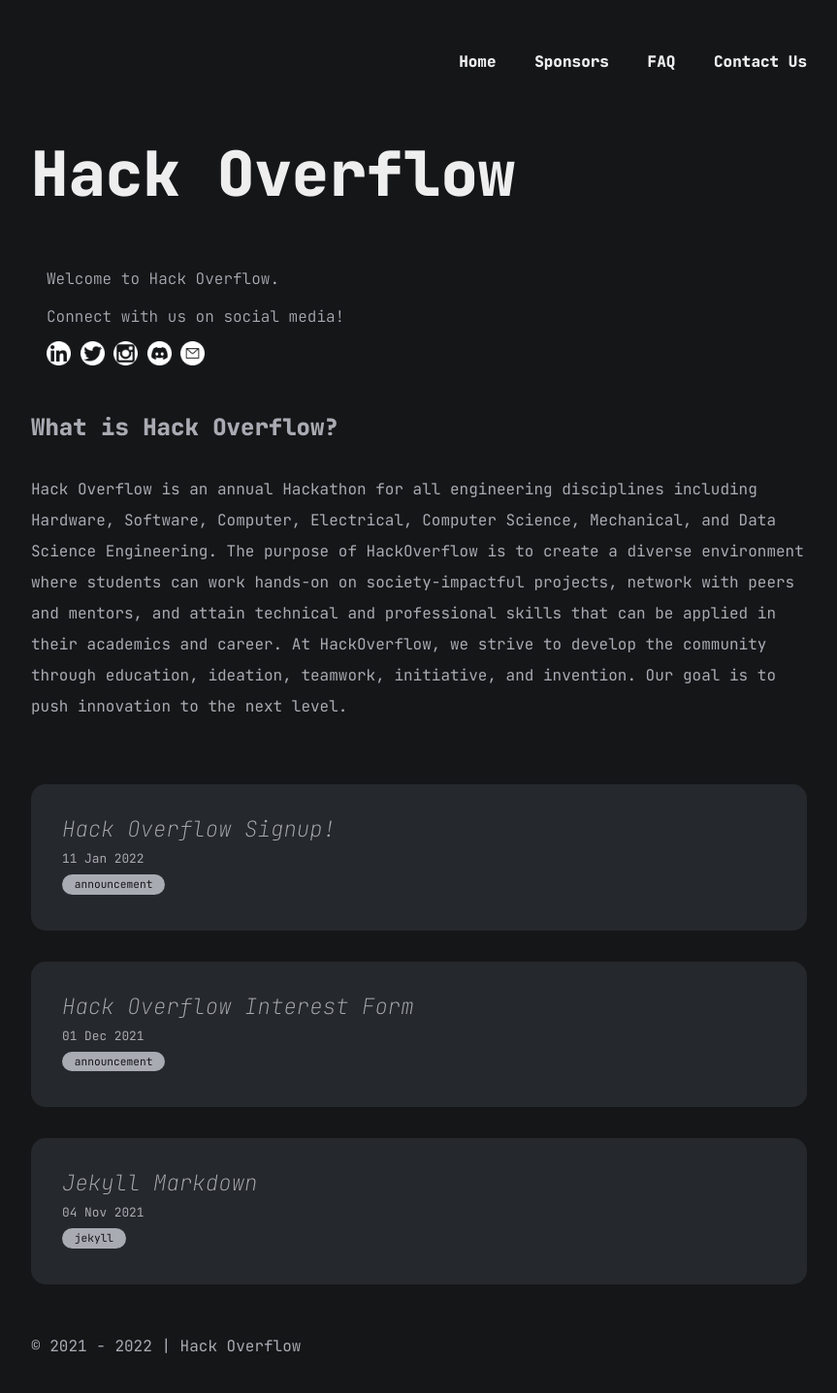
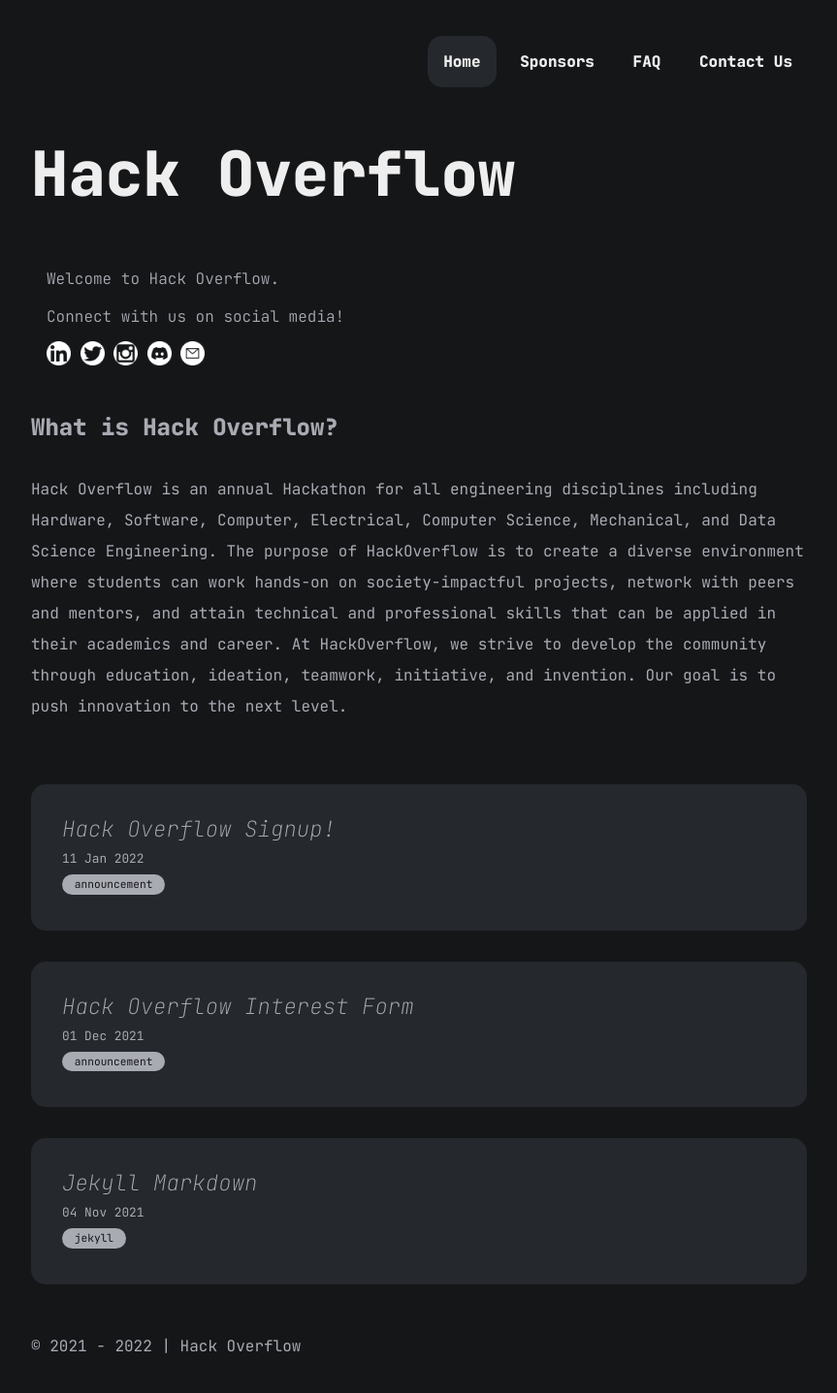
Before and after one commit to J-Souffle/T4GWebsite, a Jekyll site: the page built from index.md, in a window 1280 px wide. Shown: the whole page at 97% size, without its empty margins (208-1071 px from the left). Built offline with Jekyll 4.4.1, drawn with Linux system fonts in a browser that asks for light colours.

Commit message:
nav animation

```diff
--- a/_layouts/blog.html
+++ b/_layouts/blog.html
@@ -5,7 +5,8 @@
     <nav>
       <ul>
         {% for item in site.data.menu %}
-          <li><a href="{{item.link}}">{{item.title}}</a></li>
+          <li><a class="{% if page.url == item.link %} active{% endif %}
+            "href="{{item.link}}">{{item.title}}</a></li>
         {% endfor %}
       </ul>
     <main>
--- a/assets/css/blog.css
+++ b/assets/css/blog.css
@@ -57,14 +57,29 @@ nav ul li { /*list item */
   display: inline-block;
 }
 nav ul li a { /*individual menu item styling */
-  padding-left: 30px;
+  padding-left: 15px;
+  padding-right: 15px;
   text-decoration: none;
   text-align: center;
   color: #EEEEEE;
   font-weight: bold;
-  font-family: "JetBrains Mono", monospace;
+  /* background: var(--gray-3);
+  border-radius: 15px; */
+  transition: all 0.2s ease-in-out;
 }
-
+nav ul li a:hover{ /*item the cursor is hovering over*/
+  padding: 1rem;
+  /* background: var(--gray-1);
+  border-radius: 15px; */
+  color: #eeeeeea1;
+  transform: scale(2);
+  transition: all 0.2s ease-in-out;
+}
+.active{ /*current menu page */
+  padding: 1rem;
+  background: var(--gray-3);
+  border-radius: 15px;
+}
 /* header */
 
 #bio {
```
